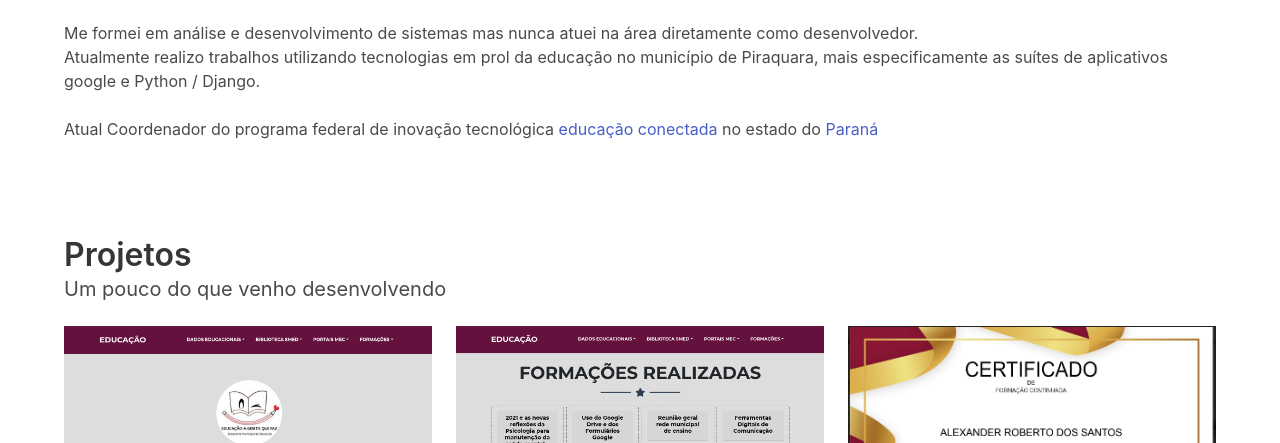
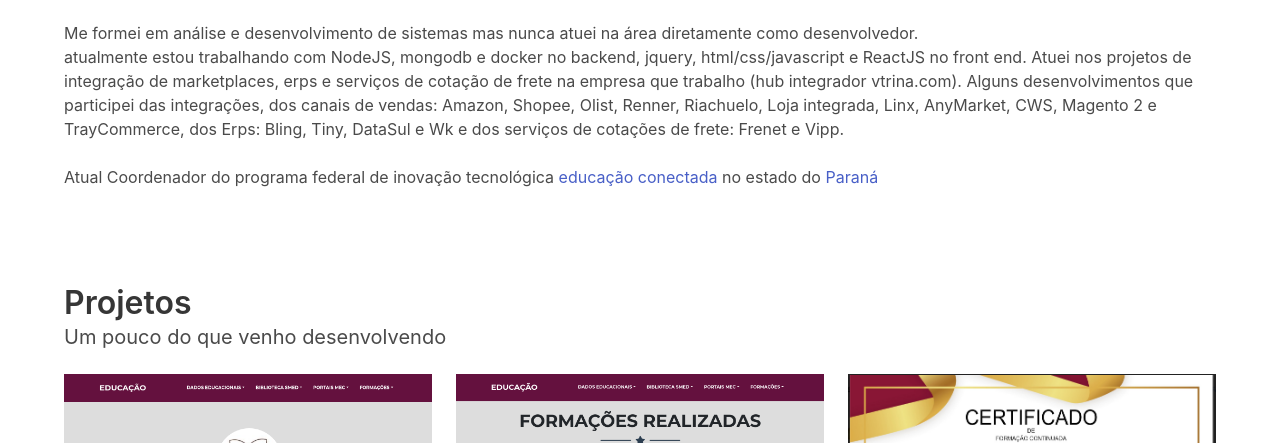
Before and after one commit to alexandersantosdev/portfolio, a plain HTML site: page index.html in a window 1280 px wide. Shown: the part 657-1100 px from the top of the page. Drawn offline with nearby package versions, Linux system fonts and the light colour scheme.

Commit message:
Update index.html

```diff
--- a/index.html
+++ b/index.html
@@ -78,9 +78,9 @@
         Me formei em análise e desenvolvimento de sistemas mas nunca atuei na área diretamente como desenvolvedor.
       </p>
       <p>
-        Atualmente realizo trabalhos utilizando tecnologias em prol da educação no município de Piraquara, mais
-        especificamente as suítes de
-        aplicativos google e Python / Django.
+        atualmente estou trabalhando com NodeJS, mongodb e docker no backend, jquery, html/css/javascript e ReactJS no front end.
+        Atuei nos projetos de integração de marketplaces, erps e serviços de cotação de frete na empresa que trabalho (hub integrador vtrina.com).
+        Alguns desenvolvimentos que participei das integrações, dos canais de vendas: Amazon, Shopee, Olist, Renner, Riachuelo, Loja integrada, Linx, AnyMarket, CWS, Magento 2 e TrayCommerce, dos Erps: Bling, Tiny, DataSul e Wk e dos serviços de cotações de frete: Frenet e Vipp.
       </p>
       <br>
       <p>
```
